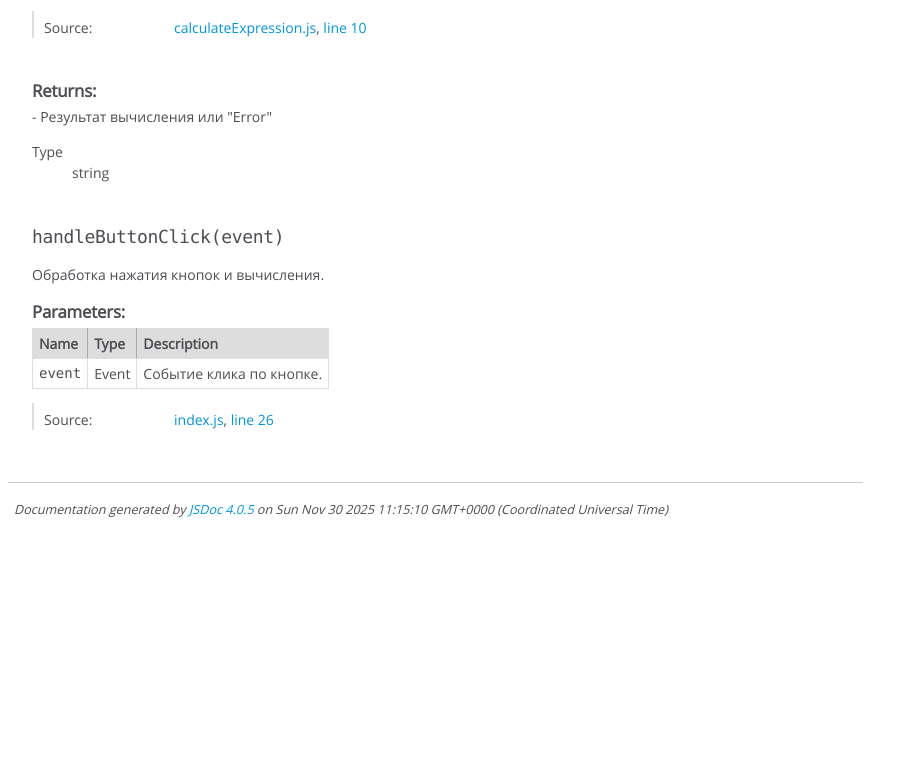
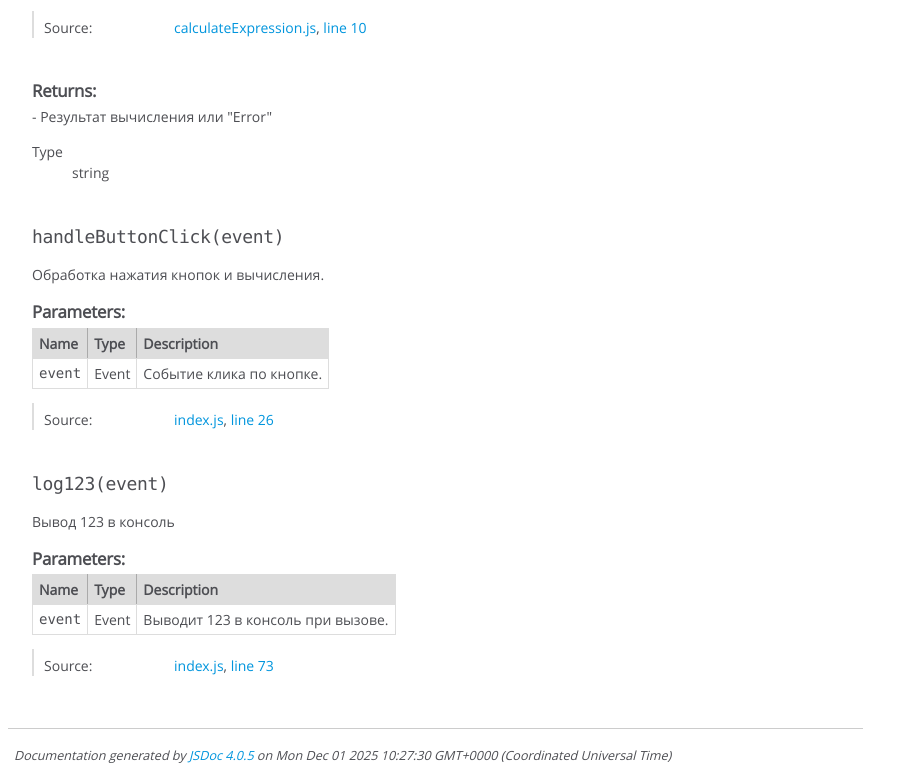
Before and after one commit to Georgnapr/cicd, a plain HTML site: page global.html in a window 1280 px wide. Shown: the part 410-1190 px from the top of the page, without its empty margins (0-918 px from the left). Before the commit the page ends 943 px from the top, so only its background shows below. Drawn offline with Linux system fonts and the light colour scheme.

Commit message:
deploy: d623f498b06983e9b6682b70a940e022a2a90f88

```diff
--- a/global.html
+++ b/global.html
@@ -402,6 +402,143 @@
 
 
 
+    <h4 class="name" id="log123"><span class="type-signature"></span>log123<span class="signature">(event)</span><span class="type-signature"></span></h4>
+
+
+
+
+
+
+<div class="description">
+    Вывод 123 в консоль
+</div>
+
+
+
+
+
+
+
+
+
+    <h5>Parameters:</h5>
+
+
+<table class="params">
+    <thead>
+    <tr>
+
+        <th>Name</th>
+
+
+        <th>Type</th>
+
+
+
+
+
+        <th class="last">Description</th>
+    </tr>
+    </thead>
+
+    <tbody>
+
+
+        <tr>
+
+                <td class="name"><code>event</code></td>
+
+
+            <td class="type">
+
+
+<span class="param-type">Event</span>
+
+
+
+            </td>
+
+
+
+
+
+            <td class="description last">Выводит 123 в консоль при вызове.</td>
+        </tr>
+
+
+    </tbody>
+</table>
+
+
+
+
+
+
+<dl class="details">
+
+
+
+
+
+
+
+
+
+
+
+
+
+
+
+
+
+
+
+
+
+
+
+
+
+
+    <dt class="tag-source">Source:</dt>
+    <dd class="tag-source"><ul class="dummy"><li>
+        <a href="index.js.html">index.js</a>, <a href="index.js.html#line73">line 73</a>
+    </li></ul></dd>
+
+
+
+
+
+
+
+</dl>
+
+
+
+
+
+
+
+
+
+
+
+
+
+
+
+
+
+
+
+
+
+
+
+
+
+
 </article>
 
 </section>
@@ -412,13 +549,13 @@
 </div>
 
 <nav>
-    <h2><a href="index.html">Home</a></h2><h3>Global</h3><ul><li><a href="global.html#calculateExpression">calculateExpression</a></li><li><a href="global.html#handleButtonClick">handleButtonClick</a></li></ul>
+    <h2><a href="index.html">Home</a></h2><h3>Global</h3><ul><li><a href="global.html#calculateExpression">calculateExpression</a></li><li><a href="global.html#handleButtonClick">handleButtonClick</a></li><li><a href="global.html#log123">log123</a></li></ul>
 </nav>
 
 <br class="clear">
 
 <footer>
-    Documentation generated by <a href="https://github.com/jsdoc/jsdoc">JSDoc 4.0.5</a> on Sun Nov 30 2025 11:15:10 GMT+0000 (Coordinated Universal Time)
+    Documentation generated by <a href="https://github.com/jsdoc/jsdoc">JSDoc 4.0.5</a> on Mon Dec 01 2025 10:27:30 GMT+0000 (Coordinated Universal Time)
 </footer>
 
 <script> prettyPrint(); </script>
```
Also changed, not shown: calculateExpression.js.html (+2 -2 lines), index.html (+2 -2 lines), index.js.html (+9 -3 lines).
